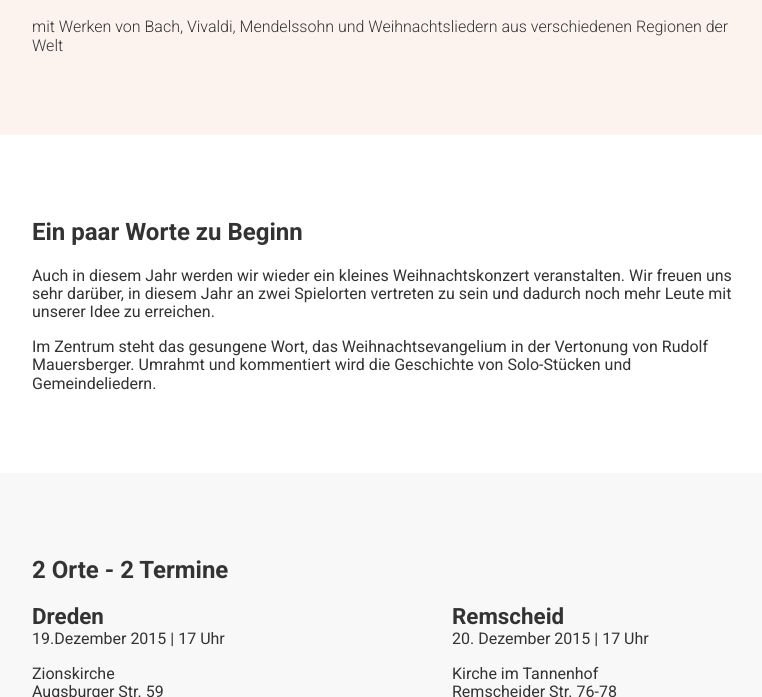
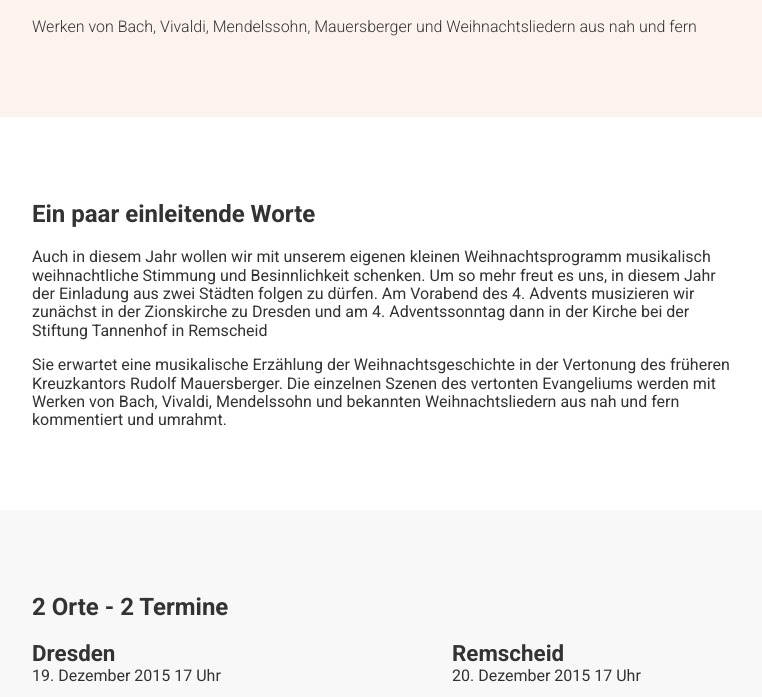
Before and after one commit to kulturfluss/veni-lux-mundi, a plain HTML site: page index.html in a window 1280 px wide. Shown: the part 562-1259 px from the top of the page, without its empty margins (258-1020 px from the left). Drawn offline with nearby package versions, Linux system fonts and the light colour scheme.

Commit message:
Text changes
Changes in text of Headlines and Introduction

```diff
--- a/index.html
+++ b/index.html
@@ -21,7 +21,7 @@
         <img src="header.png">
         <h1>Veni lux mundi | Komm, Licht der Welt</h1>
         <p>
-          mit Werken von Bach, Vivaldi, Mendelssohn und Weihnachtsliedern aus verschiedenen Regionen der Welt
+          Werken von Bach, Vivaldi, Mendelssohn, Mauersberger und Weihnachtsliedern aus nah und fern
         </p>
       </div>
     </div>
@@ -30,15 +30,17 @@
       <div class="content">
         <a name="greeting"></a>
         <div class="container">
-          <h2>Ein paar Worte zu Beginn</h2>
+          <h2>Ein paar einleitende Worte</h2>
           <p>
-            Auch in diesem Jahr werden wir wieder ein kleines Weihnachtskonzert veranstalten. Wir freuen
-            uns sehr darüber, in diesem Jahr an zwei Spielorten vertreten zu sein und dadurch noch mehr
-            Leute mit unserer Idee zu erreichen.
+            Auch in diesem Jahr wollen wir mit unserem eigenen kleinen Weihnachtsprogramm musikalisch weihnachtliche Stimmung
+            und Besinnlichkeit schenken. Um so mehr freut es uns, in diesem Jahr der Einladung aus zwei Städten folgen zu dürfen.
+            Am Vorabend des 4. Advents musizieren wir zunächst in der Zionskirche zu Dresden und am 4. Adventssonntag dann in der
+            Kirche bei der Stiftung Tannenhof in Remscheid
           </p>
           <p>
-            Im Zentrum steht das gesungene Wort, das Weihnachtsevangelium in der Vertonung von Rudolf
-            Mauersberger. Umrahmt und kommentiert wird die Geschichte von Solo-Stücken und Gemeindeliedern.
+            Sie erwartet eine musikalische Erzählung der Weihnachtsgeschichte in der Vertonung des früheren Kreuzkantors Rudolf Mauersberger.
+            Die einzelnen Szenen des vertonten Evangeliums werden mit Werken von Bach, Vivaldi, Mendelssohn und bekannten Weihnachtsliedern aus
+            nah und fern kommentiert und umrahmt.
           </p>
         </div>
       </div>
@@ -49,8 +51,8 @@
           <h2>2 Orte - 2 Termine</h2>
           <div class="dates">
             <div class="date" itemscope itemtype="http://schema.org/Event">
-              <div itemprop="name" content="veni lux mundi - Dresden" class="date__location">Dreden</div>
-              <div class="date__time" itemprop="startDate" content="2015-12-19T17:00">19.Dezember 2015 | 17 Uhr</div>
+              <div itemprop="name" content="veni lux mundi - Dresden" class="date__location">Dresden</div>
+              <div class="date__time" itemprop="startDate" content="2015-12-19T17:00">19. Dezember 2015 17 Uhr</div>
               <div class="date__address" itemprop="location" itemscope itemtype="http://schema.org/Place">
                 <div itemprop="name">Zionskirche</div>
                 <div itemprop="address" itemscope itemtype="http://schema.org/PostalAddress">
@@ -65,7 +67,7 @@
             </div>
             <div class="date" itemscope itemtype="http://schema.org/Event">
               <div itemprop="name" content="veni lux mundi - Remscheid" class="date__location">Remscheid</div>
-              <div class="date__time" itemprop="startDate" content="2015-12-20T17:00">20. Dezember 2015 | 17 Uhr</div>
+              <div class="date__time" itemprop="startDate" content="2015-12-20T17:00">20. Dezember 2015 17 Uhr</div>
               <div class="date__address" itemprop="location" itemscope itemtype="http://schema.org/Place">
                 <div itemprop="name">Kirche im Tannenhof</div>
                 <div itemprop="address" itemscope itemtype="http://schema.org/PostalAddress">
```
